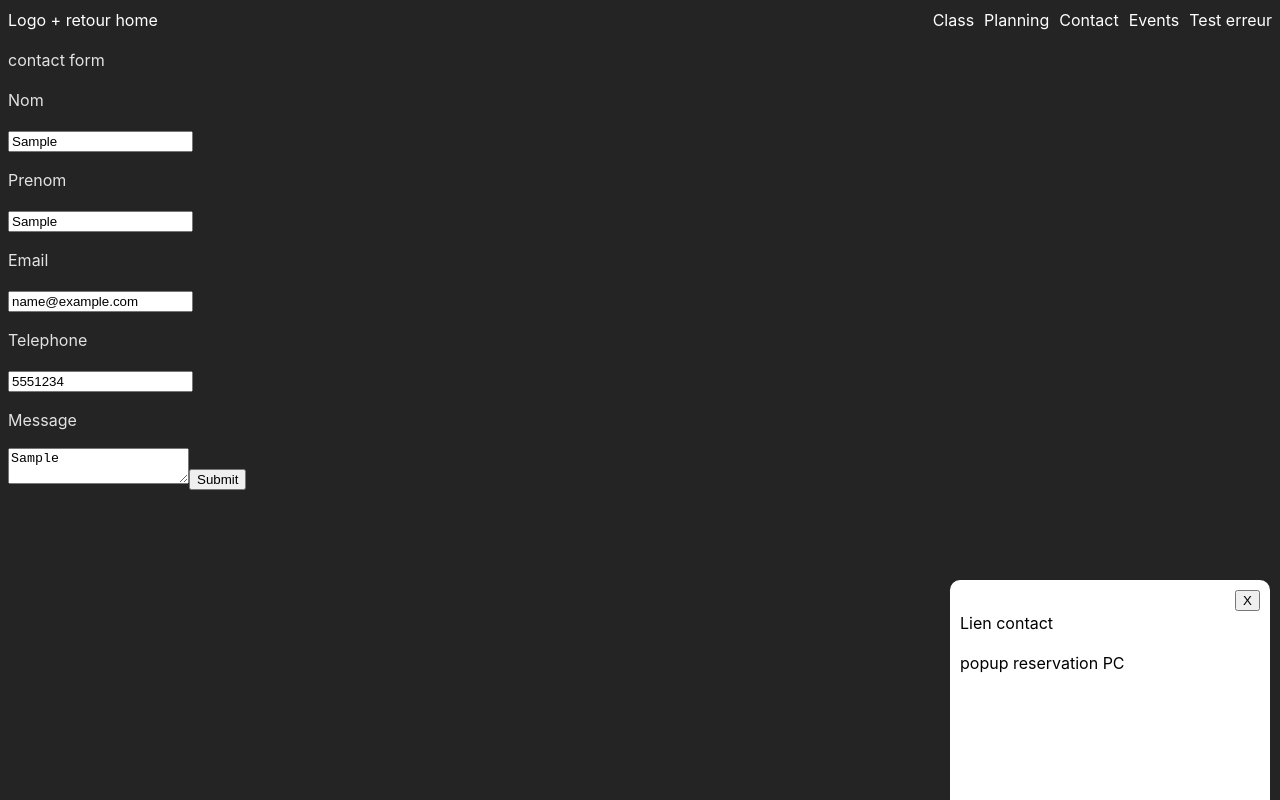
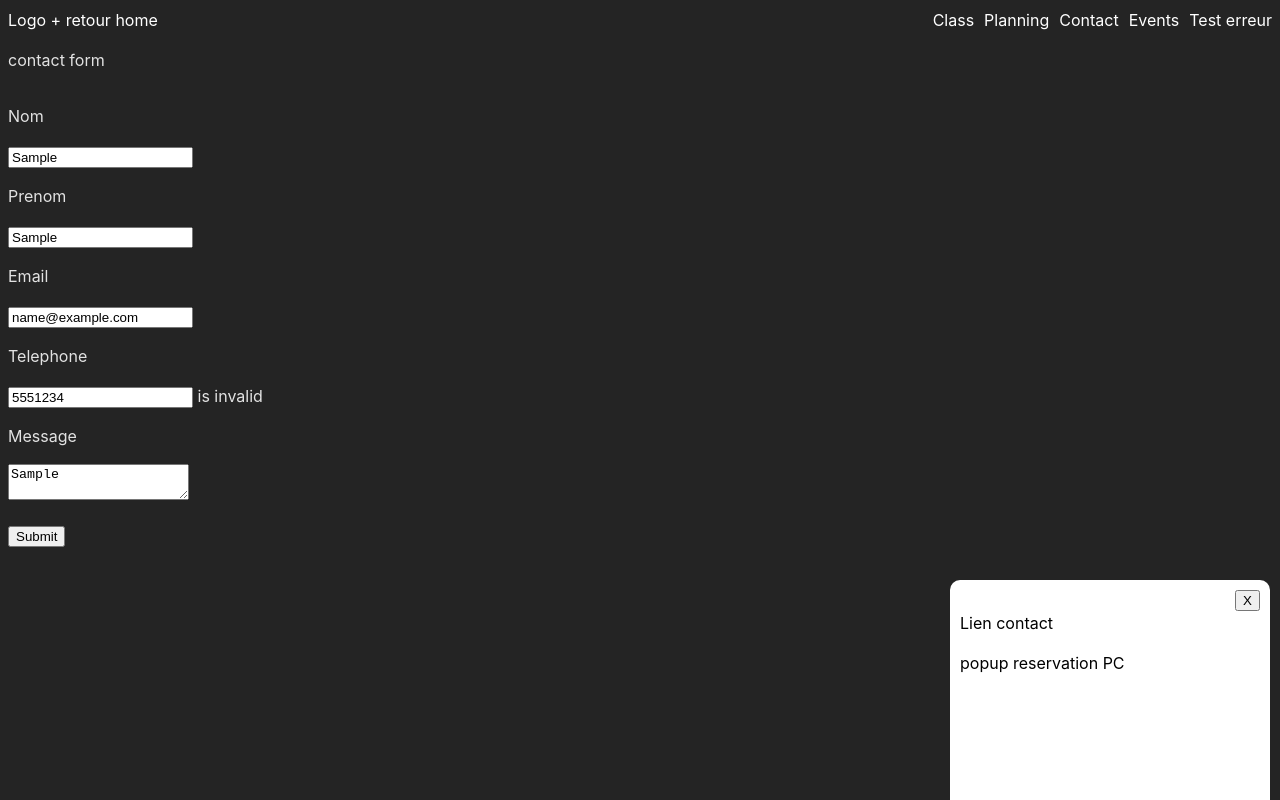
Before and after one commit to Crrux/CrossfitObernai, a React (Vite) app: page /contact in a window 1280 px wide. Both pictures are taken after typing "Sample", "Sample", "name@example.com", "5551234", "Sample" into the empty fields and a click on the input "Submit". Built offline with nearby package versions, Linux system fonts and the light colour scheme.

Commit message:
ajout "hasErrors" + style form

```diff
--- a/src/pages/contact/_contact.sass
+++ b/src/pages/contact/_contact.sass
@@ -0,0 +1,6 @@
+#form_contact
+    display: flex
+    flex-direction: column
+    input[type="submit"]
+        margin-top: 20px
+        width: fit-content
--- a/src/pages/contact/contact.jsx
+++ b/src/pages/contact/contact.jsx
@@ -10,6 +10,9 @@ function Contact() {
     tel: "",
     message: "",
   });
+
+  // Initialize state for form validation errors
+  const [hasErrors, setHasErrors] = useState(true);
 
   // Initialize state for form validation errors
   const [errors, setErrors] = useState({});
@@ -32,7 +35,7 @@ function Contact() {
     // setSubmitted(true);
 
     // If there are no validation errors, submit the form data
-    if (!errors.emailError && !errors.telError) {
+    if (!hasErrors) {
       axios
         .post(`${import.meta.env.VITE_REACT_APP_API_URL}/contact`, contact)
         .then((res) => {
@@ -81,13 +84,17 @@ function Contact() {
       setErrors(fieldValidationErrors);
     };
     validateField();
+
+    // Check if there are any validation errors and update the state accordingly
+    setHasErrors(Object.values(errors).some((error) => error !== ""));
+    console.log(hasErrors);
     console.log(errors);
-  }, [contact, errors]);
+  }, [contact, errors, hasErrors]);
 
   return (
     <>
       <p>contact form</p>
-      <form onSubmit={handleSubmit} noValidate>
+      <form onSubmit={handleSubmit} noValidate id="form_contact">
         <label htmlFor="name">
           <p>Nom</p>
           <input
@@ -98,6 +105,7 @@ function Contact() {
             required
             onChange={handleChange}
           />
+          {errors.nameError && <span>{errors.nameError}</span>}
         </label>
         <label htmlFor="firstname">
           <p>Prenom</p>
@@ -109,6 +117,7 @@ function Contact() {
             required
             onChange={handleChange}
           />
+          {errors.firstnameError && <span>{errors.firstnameError}</span>}
         </label>
         <label htmlFor="email">
           <p>Email</p>
@@ -120,6 +129,7 @@ function Contact() {
             required
             onChange={handleChange}
           />
+          {errors.emailError && <span>{errors.emailError}</span>}
         </label>
         <label htmlFor="tel">
           <p>Telephone</p>
@@ -131,6 +141,7 @@ function Contact() {
             required
             onChange={handleChange}
           />
+          {errors.telError && <span>{errors.telError}</span>}
         </label>
         <label htmlFor="message">
           <p>Message</p>
@@ -140,6 +151,7 @@ function Contact() {
             minLength="3"
             onChange={handleChange}
           />
+          {errors.messageError && <span>{errors.messageError}</span>}
         </label>
         <input type="submit" value="Submit" />
       </form>
--- a/src/sass/style.css
+++ b/src/sass/style.css
@@ -14,6 +14,16 @@ header nav {
 .Home {
   background-color: #120D16;
   min-height: 2000px;
+}
+
+#form_contact {
+  display: flex;
+  flex-direction: column;
+}
+#form_contact input[type=submit] {
+  margin-top: 20px;
+  width: -moz-fit-content;
+  width: fit-content;
 }
 
 .PopupPC {
```
Also changed, not shown: 1 other file (tests, documents, lock files or other folders).
